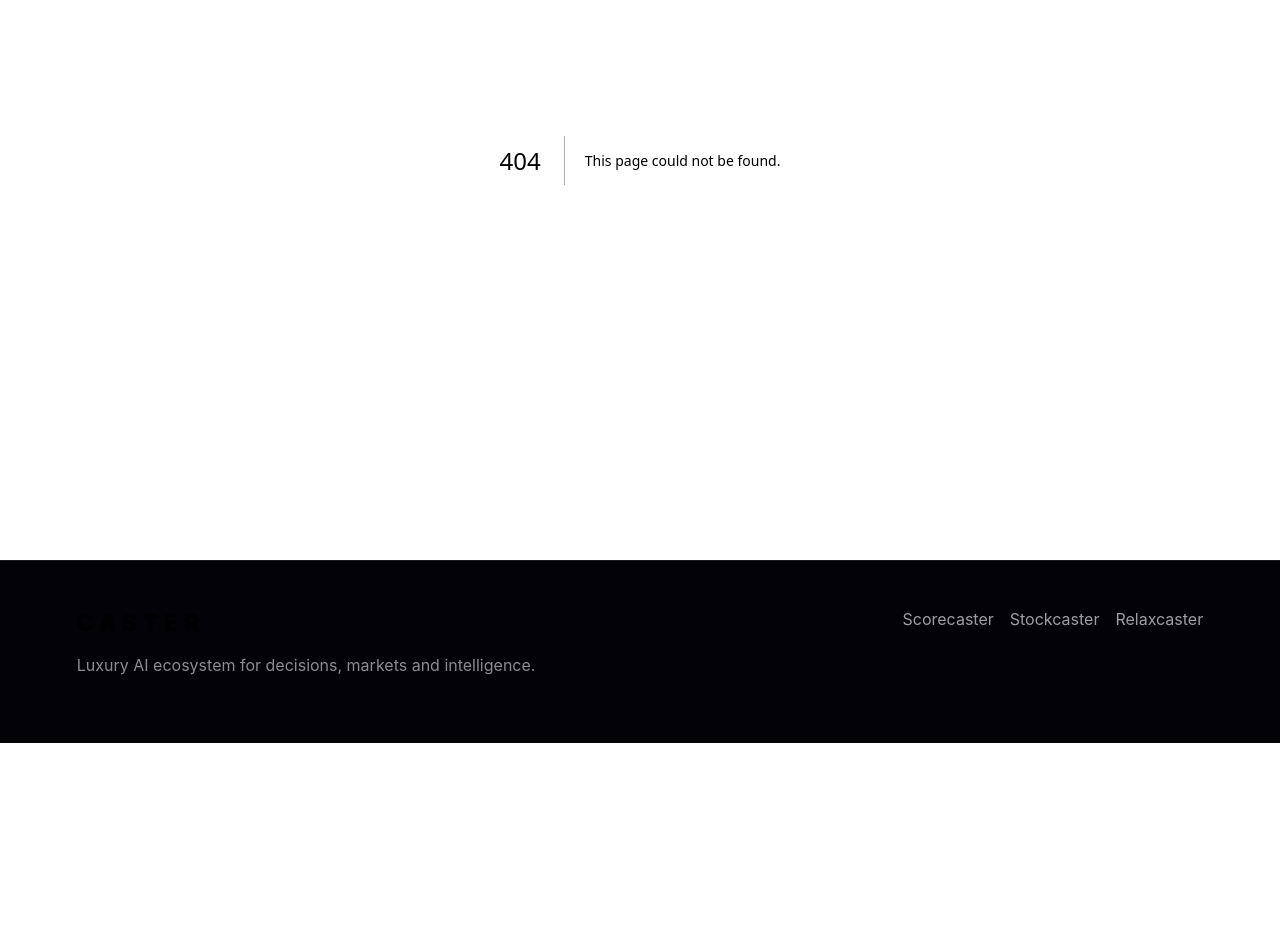
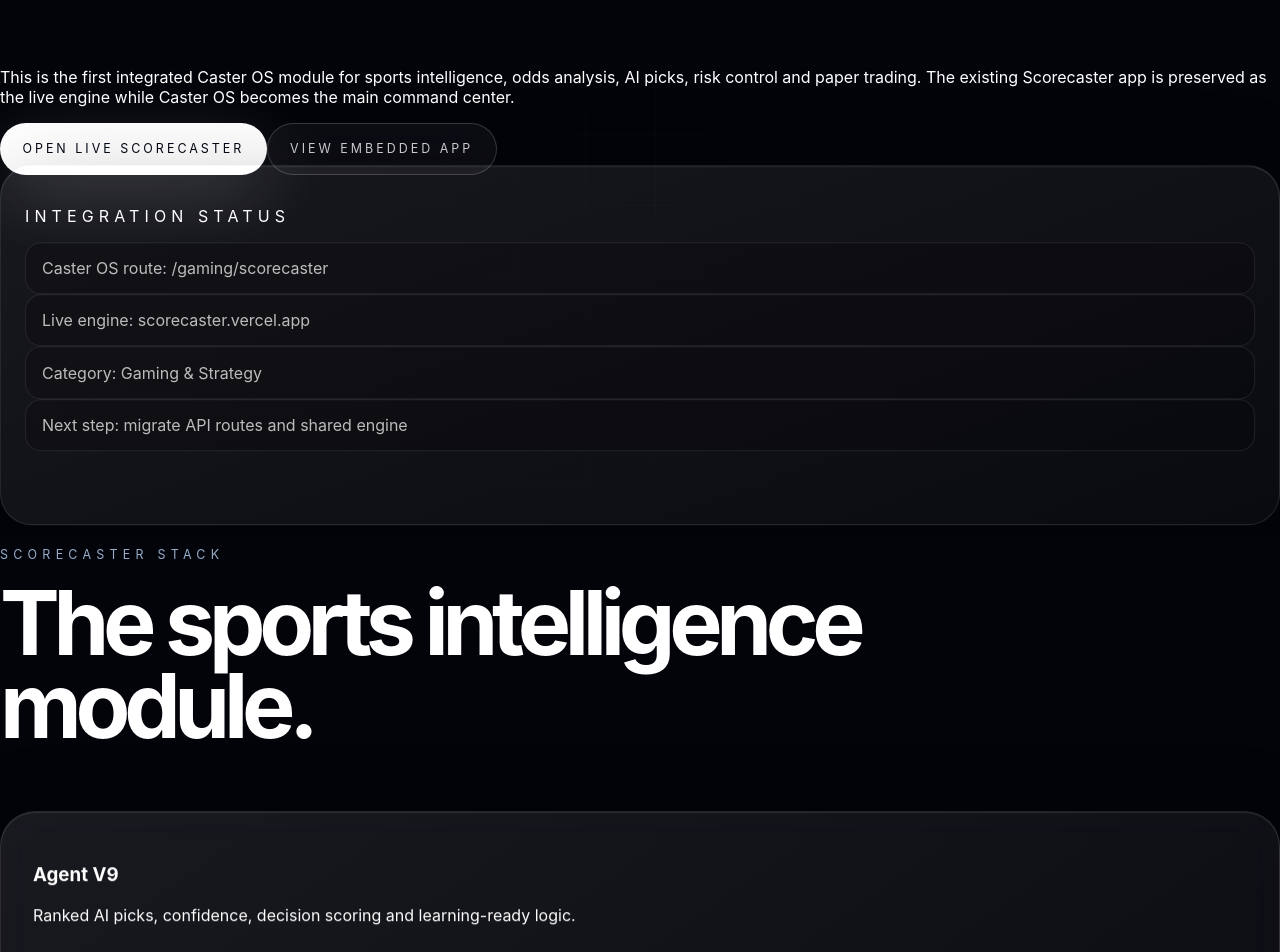
Before and after one commit to vv-glitchhub/Caster-hub, a Next.js app: page /gaming/scorecaster in a window 1280 px wide. Before the commit this address had no page. Shown: the part 240-1192 px from the top of the page. Before the commit the page ends 983 px from the top, so only its background shows below. Built offline with nearby package versions, Linux system fonts and the light colour scheme.

Commit message:
Add Scorecaster gaming module portal

```diff
--- /dev/null
+++ b/app/gaming/scorecaster/page.tsx
@@ -0,0 +1,101 @@
+const modules = [
+  ['Agent V9', 'Ranked AI picks, confidence, decision scoring and learning-ready logic.'],
+  ['Betting Workspace', 'Live odds, EV, Kelly staking, market movement and risk warnings.'],
+  ['Analytics', 'ROI, CLV, model performance and historical tracking.'],
+  ['Paper Trading', 'Simulated bankroll, exposure control and responsible testing.'],
+]
+
+export default function ScorecasterGamingPage() {
+  return (
+    <main className="min-h-screen bg-[#03040a] text-white">
+      <section className="relative overflow-hidden px-6 py-24">
+        <div className="absolute inset-0 bg-[radial-gradient(circle_at_70%_10%,rgba(16,185,129,0.24),transparent_32%),radial-gradient(circle_at_20%_80%,rgba(59,130,246,0.20),transparent_30%),linear-gradient(180deg,#03040a,#07101f_55%,#020207)]" />
+        <div className="grid-overlay" />
+
+        <div className="relative z-10 mx-auto max-w-7xl">
+          <a href="/" className="text-sm uppercase tracking-[0.28em] text-white/45 hover:text-white">
+            ← Back to Caster OS
+          </a>
+
+          <div className="mt-16 grid gap-10 lg:grid-cols-[1.05fr_0.95fr] lg:items-center">
+            <div>
+              <p className="section-label">Gaming & Strategy / Scorecaster</p>
+              <h1 className="section-title">Scorecaster now lives inside Caster OS.</h1>
+              <p className="mt-8 max-w-3xl text-xl leading-8 text-white/65">
+                This is the first integrated Caster OS module for sports intelligence, odds analysis,
+                AI picks, risk control and paper trading. The existing Scorecaster app is preserved as
+                the live engine while Caster OS becomes the main command center.
+              </p>
+
+              <div className="mt-10 flex flex-wrap gap-4">
+                <a
+                  className="primary-button"
+                  href="https://scorecaster.vercel.app"
+                  target="_blank"
+                  rel="noreferrer"
+                >
+                  Open Live Scorecaster
+                </a>
+                <a className="secondary-button" href="#embedded-scorecaster">
+                  View Embedded App
+                </a>
+              </div>
+            </div>
+
+            <div className="dashboard-preview min-h-0">
+              <p className="text-xs uppercase tracking-[0.32em] text-emerald-200/70">Integration Status</p>
+              <div className="mt-6 space-y-4">
+                <div className="preview-row">Caster OS route: /gaming/scorecaster</div>
+                <div className="preview-row">Live engine: scorecaster.vercel.app</div>
+                <div className="preview-row">Category: Gaming & Strategy</div>
+                <div className="preview-row">Next step: migrate API routes and shared engine</div>
+              </div>
+            </div>
+          </div>
+        </div>
+      </section>
+
+      <section className="px-6 py-20">
+        <div className="mx-auto max-w-7xl">
+          <p className="section-label">Scorecaster Stack</p>
+          <h2 className="section-title">The sports intelligence module.</h2>
+          <div className="mt-14 grid gap-5 md:grid-cols-2 lg:grid-cols-4">
+            {modules.map(([title, text]) => (
+              <div key={title} className="app-card min-h-0">
+                <h3 className="text-2xl font-semibold">{title}</h3>
+                <p className="mt-4 text-sm leading-6 text-white/60">{text}</p>
+              </div>
+            ))}
+          </div>
+        </div>
+      </section>
+
+      <section id="embedded-scorecaster" className="px-6 pb-28">
+        <div className="mx-auto max-w-7xl">
+          <div className="mb-8 flex flex-col justify-between gap-4 md:flex-row md:items-end">
+            <div>
+              <p className="section-label">Live Module</p>
+              <h2 className="section-title">Embedded Scorecaster app.</h2>
+            </div>
+            <a
+              className="secondary-button"
+              href="https://scorecaster.vercel.app"
+              target="_blank"
+              rel="noreferrer"
+            >
+              Open Full Screen
+            </a>
+          </div>
+
+          <div className="overflow-hidden rounded-[2rem] border border-white/10 bg-black shadow-2xl shadow-emerald-500/10">
+            <iframe
+              title="Scorecaster Live App"
+              src="https://scorecaster.vercel.app"
+              className="h-[82vh] w-full bg-black"
+            />
+          </div>
+        </div>
+      </section>
+    </main>
+  )
+}
```
